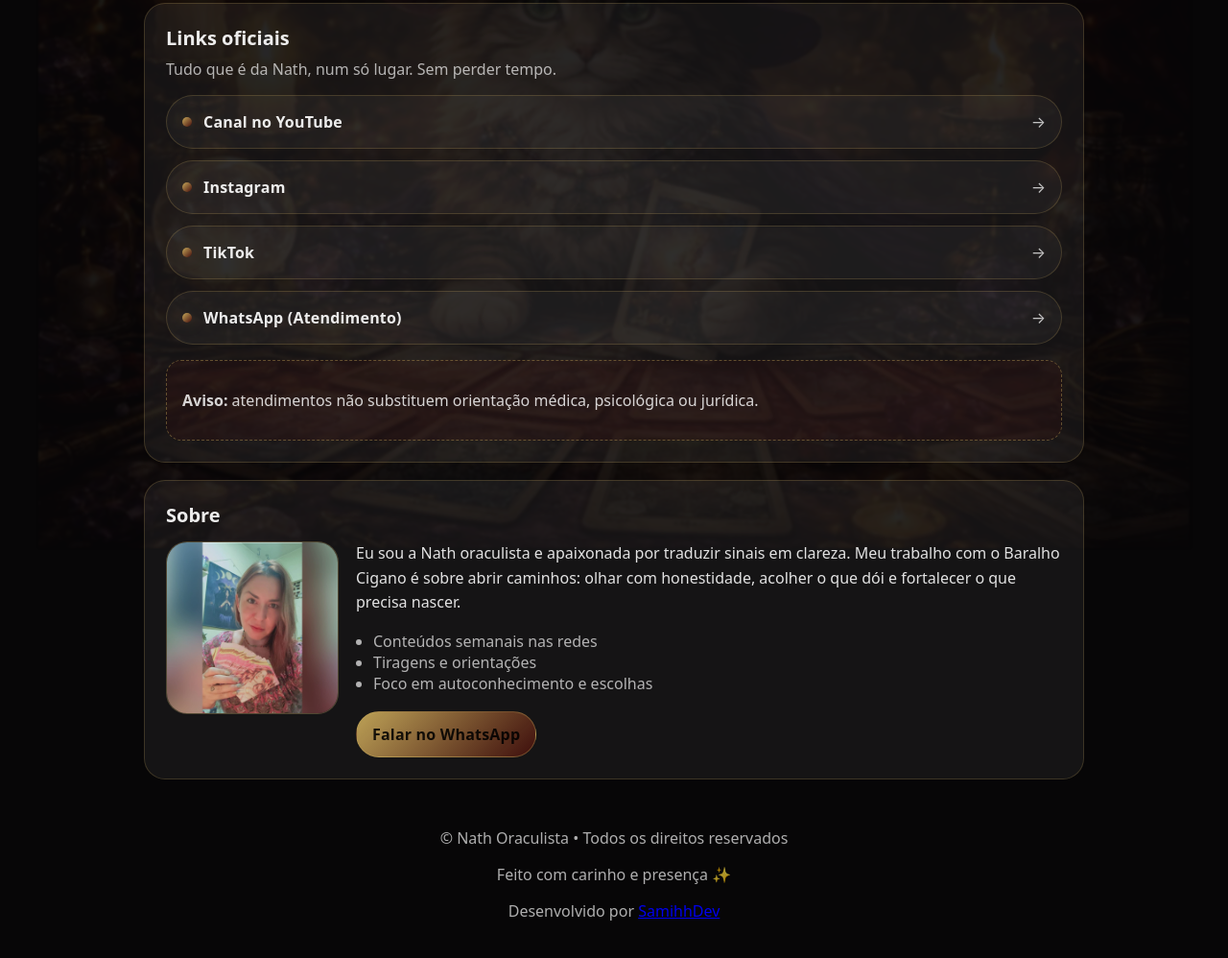
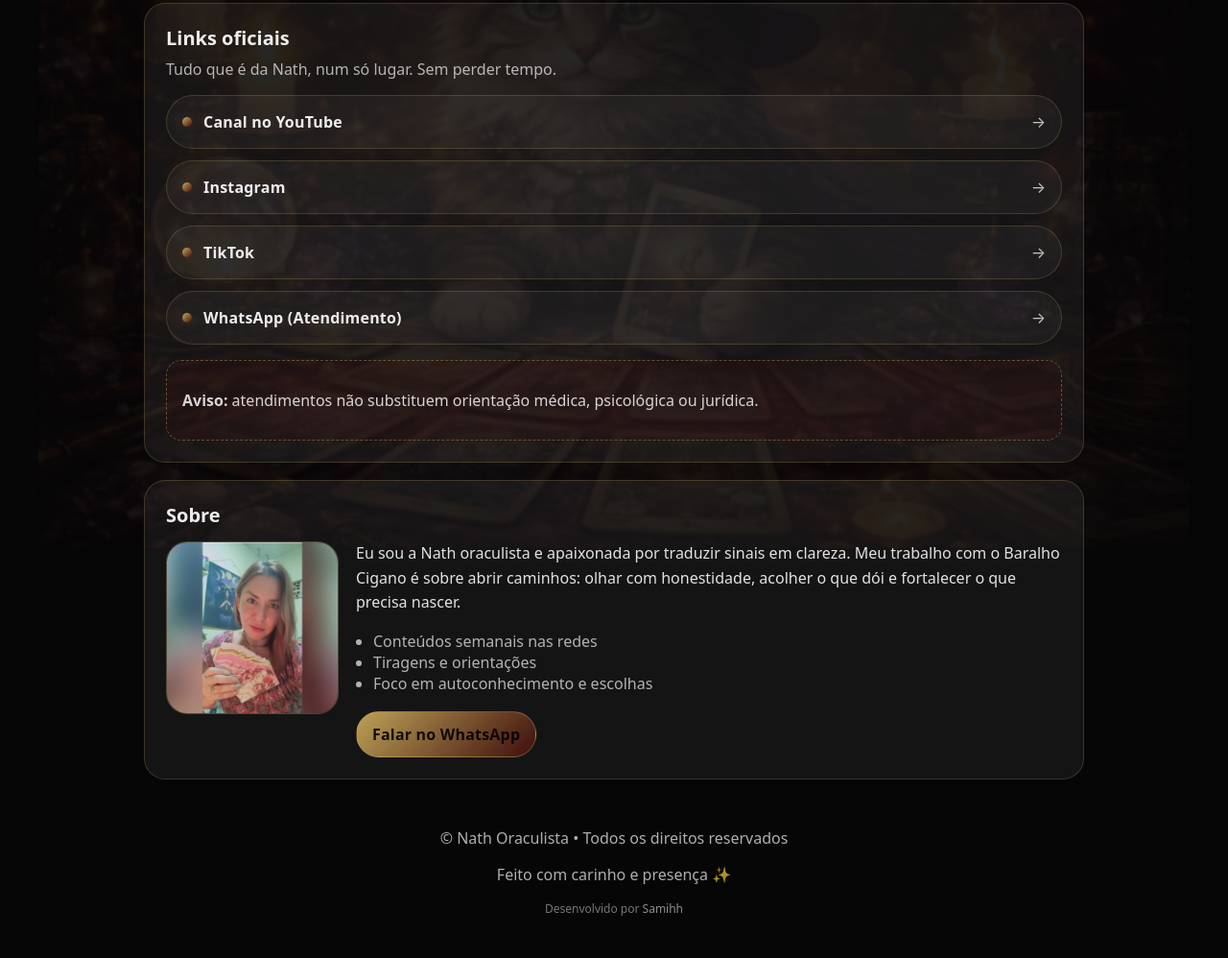
Before and after one commit to Samiihh/nath-oraculista, a plain HTML site: page index.html in a window 1280 px wide. Shown: the part 229-1227 px from the top of the page at 96% size. Drawn offline with Linux system fonts and the light colour scheme.

Commit message:
atualizado o footer

```diff
--- a/css/style.css
+++ b/css/style.css
@@ -239,6 +239,25 @@ body::before {
   padding: 16px 10px;
 }
 
+
+.dev {
+  margin-top: 6px;
+  font-size: 12px;
+  color: rgba(255, 255, 255, 0.45);
+}
+
+.dev a {
+  color: rgba(255, 255, 255, 0.55);
+  text-decoration: none;
+  font-weight: 500;
+}
+
+.dev a:hover {
+  color: rgba(255, 255, 255, 0.8);
+  text-decoration: underline;
+}
+
+
 @media (max-width: 640px) {
   .brand__text h1 { font-size: 24px; }
   .about { grid-template-columns: 1fr; }
--- a/index.html
+++ b/index.html
@@ -115,8 +115,8 @@
 
             <p class="dev">
                 Desenvolvido por
-                <a href="www.linkedin.com/in/samira-vieira-de-souza" target="_blank" rel="noopener">
-                    SamihhDev
+                <a href="https://www.linkedin.com/in/samira-vieira-de-souza/" target="_blank" rel="noopener">
+                    Samihh
                 </a>
             </p>
         </footer>
```
